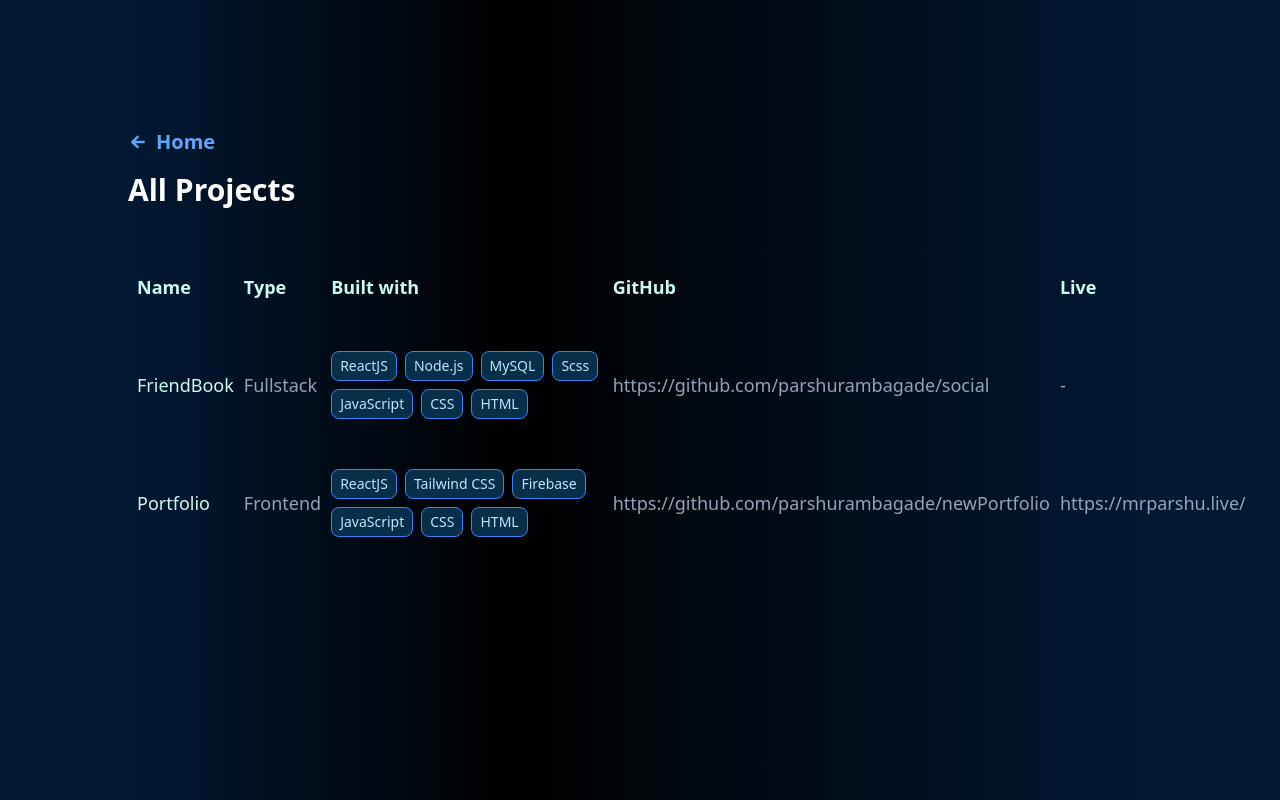
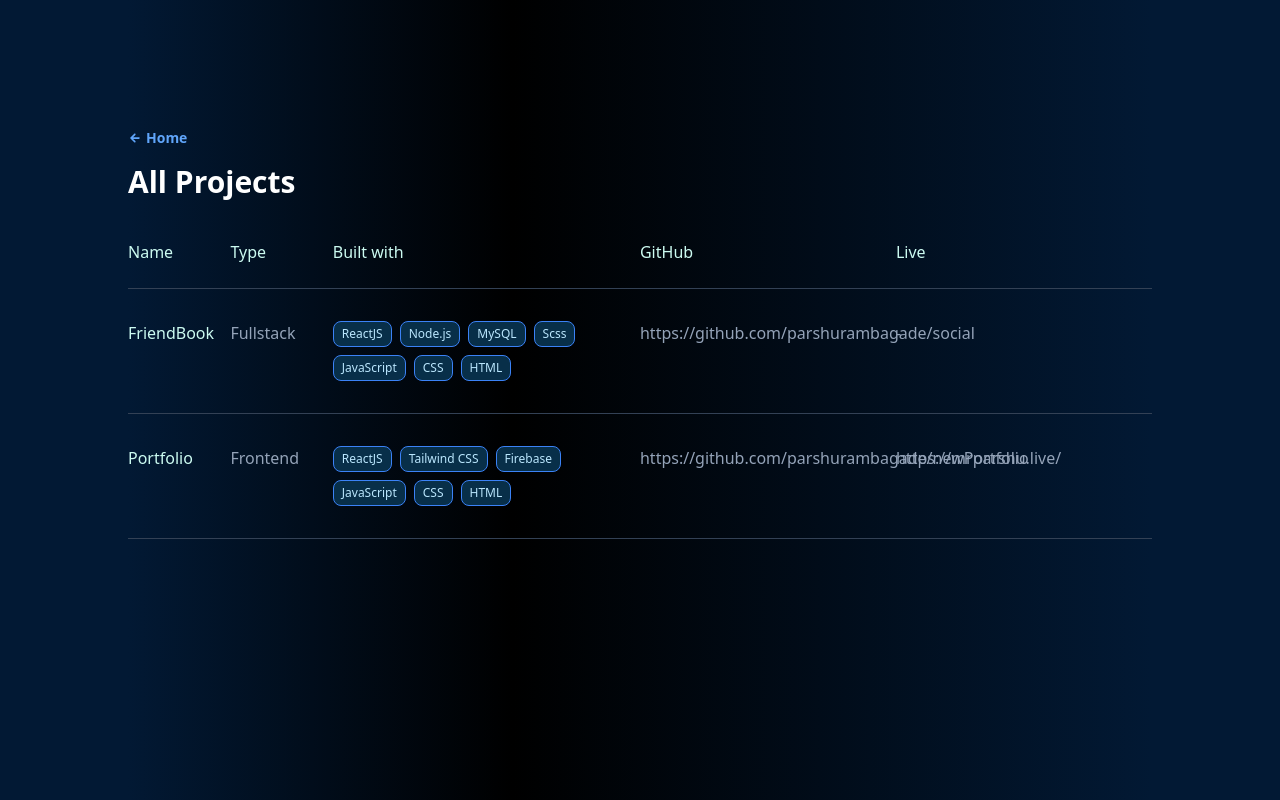
Before and after one commit to parshurambagade/newPortfolio, a React (Vite) app: page /all-projects in a window 1280 px wide. Built offline with nearby package versions, Linux system fonts and the light colour scheme.

Commit message:
finish writing mobile responsive styles

```diff
--- a/src/components/AllProjects.jsx
+++ b/src/components/AllProjects.jsx
@@ -1,37 +1,66 @@
 import { IoMdArrowRoundBack } from "react-icons/io";
-import { Link } from 'react-router-dom';
-import projects from "../assets/projects"
+import { FiArrowUpRight } from "react-icons/fi";
+import { Link } from "react-router-dom";
+import projects from "../assets/projects";
 
 const AllProjects = () => {
   return (
-    <div className="bg-gradient-to-r from-[#021934] from-10% via-black via-40% to-[#021934] to-90% h-[100vh] p-32  text-slate-400">
-        <Link to="/" className='text-blue-400 font-bold text-xl hover:text-blue-200 flex items-center gap-2'><span><IoMdArrowRoundBack /></span> <span>Home</span></Link>
-        <h1 className="text-3xl my-4 text-white font-bold">All Projects</h1>
+    <div className="xs:min-h-[100vh] xs:w-[100vw] xs:py-12 xs:px-6 bg-gradient-to-r from-[#021934] from-10% via-black via-40% to-[#021934] to-90% h-[100vh] p-32  text-slate-400">
+      <Link
+        to="/"
+        className="xs:text-sm xs:gap-1 text-blue-400 font-bold text-sm  hover:text-blue-200 flex items-center gap-1 "
+      >
+        <span>
+          <IoMdArrowRoundBack />
+        </span>{" "}
+        <span>Home</span>
+      </Link>
+      <h1 className="xs:text-lg text-3xl my-4 text-white font-bold">
+        All Projects
+      </h1>
 
-        <table className="border-separate border-spacing-x-2 border-spacing-y-12 pl-0  w-[90vw] text-lg">
-            <thead className="text-left border-b w-full">
-                <tr className="text-teal-100 border-b w-full font-extralight">
-                <th>Name</th>
-                <th>Type</th>
-                <th className="w-[30%]">Built with</th>
-                <th>GitHub</th>
-                <th>Live</th>
-                </tr>
-            </thead>
-            <tbody className="w-full">
-                {projects.data.map(project => (
-                    <tr key={project.id} className="border-b w-full">
-                        <td  className="w-[7%] text-teal-100">{project.title}</td>
-                        <td className="w-[7%]">{project.type}</td>
-                        <td className="flex flex-wrap gap-2 w-[100%]">{project.techstack.map((tech,i) => (<span key={i} className="border border-blue-500 bg-sky-950 text-sky-200 px-2 py-1 text-sm rounded-lg">{tech}</span>))}</td>
-                        <td className="w-[20%] text-wrap"><a href={project.codeUrl}>{project.codeUrl}</a></td>
-                        <td className="w-[20%] text-wrap"><a href={project.liveUrl ? project.liveUrl : "/"}>{project.liveUrl ? project.liveUrl : "-"}</a></td>
-                    </tr>
+      <div className="xs:text-sm flex flex-col w-full">
+        <div className="flex text-left border-b text-teal-100 border-slate-700 py-6 w-full">
+          <div className="xs:w-[30%]  w-[10%]">Name</div>
+          <div className="xs:w-[20%] xs:px-2 w-[10%]">Type</div>
+          <div className="xs:hidden w-[30%]">Built with</div>
+          <div className="xs:hidden w-[25%]">GitHub</div>
+          <div className="xs:hidden  w-[25%]">Live</div>
+          <div className="xs:flex xs:w-[50%] px-8 hidden ">Links</div>
+        </div>
+        <div className="w-full">
+          {projects.data.map((project) => (
+            <div key={project.id} className="flex border-slate-700 py-8  border-b w-full">
+              <div className="xs:w-[30%] w-[10%]  text-teal-100">{project.title}</div>
+              <div className="xs:w-[20%] xs:px-2 w-[10%]">{project.type}</div>
+              <div className="xs:hidden flex flex-wrap gap-2 w-[30%]">
+                {project.techstack.map((tech, i) => (
+                  <span
+                    key={i}
+                    className="border border-blue-500 bg-sky-950 text-sky-200 px-2 py-1 text-xs rounded-lg"
+                  >
+                    {tech}
+                  </span>
                 ))}
-            </tbody>
-        </table>
+              </div>
+              <div className="xs:hidden xs:text-wrap w-[25%] text-wrap">
+                <a href={project.codeUrl}>{project.codeUrl}</a>
+              </div>
+              <div className="xs:hidden w-[25%] text-wrap">
+                <a href={project.liveUrl ? project.liveUrl : "/"}>
+                  {project.liveUrl ? project.liveUrl : "-"}
+                </a>
+              </div>
+              <div className="xs:flex gap-8 px-8 xs:w-[50%] hidden" >
+              <a href={project.codeUrl} className="flex justify-center items-center"><span>GitHub</span><span><FiArrowUpRight /></span> </a>
+              <a href={project.liveUrl ? project.liveUrl : "/"} className="flex justify-center items-center"><span>Live</span><span><FiArrowUpRight /></span>  </a>
+              </div>
+            </div>
+          ))}
+        </div>
+      </div>
     </div>
-  )
-}
+  );
+};
 
-export default AllProjects
+export default AllProjects;
--- a/src/components/CTA.jsx
+++ b/src/components/CTA.jsx
@@ -5,9 +5,9 @@ const resume = "https://bit.ly/parshuram-resume";
 
 const CTA = () => {
   return (
-    <div className='xs:flex lg:flex lg:gap-10 xl:flex xl:gap-10 xs:w-full xs:flex-wrap   xs:gap-4 xl:w-full'>
-        <a href={resume} id="downloadCv" className='xs:p-2 xs:text-sm xs:w-full lg:w-max xl:w-max border border-blue-400 lg:p-4 xl:p-4 rounded-lg text-blue-400 lg:text-xl hover:bg-blue-300 transition duration-500 hover:text-slate-900'>Download CV</a>
-        <a href='mailto:parshuram.bagade@outlook.com' className='xs:p-2 xs:text-sm xs:w-full lg:w-max xl:w-max bg-blue-400 lg:p-4 xl:p-4 rounded-lg text-slate-900 lg:text-xl hover:bg-blue-300 transition duration-100' id="letsTalk">Let's Talk</a>
+    <div className='xs:flex xs:w-9/12 xs:flex-col xs:justify-center xs:items-center xs:flex-wrap lg:flex lg:gap-10 xl:flex xl:gap-10   xs:gap-4 xl:w-full'>
+        <a href={resume} id="downloadCv" className='xs:p-2 xs:w-full xs:text-sm  lg:w-6/12 xs:px-4 xl:w-max border border-blue-400 lg:p-4 xl:p-4 lg:rounded-lg text-blue-400 lg:text-xl hover:bg-blue-300 transition duration-500 hover:text-slate-900'>Download CV</a>
+        <a href='mailto:parshuram.bagade@outlook.com' className='xs:p-2 xs:w-full xs:px-4 xs:text-sm  lg:w-max xl:w-max bg-blue-400 lg:p-4 xl:p-4 lg:rounded-lg text-slate-900 lg:text-xl hover:bg-blue-300 transition duration-100' id="letsTalk">Let's Talk</a>
     </div>
   )
 }
--- a/src/components/Container.jsx
+++ b/src/components/Container.jsx
@@ -8,15 +8,15 @@ import MobileNav from './MobileNav'
 
 const Container = () => {
   return (
-    <div className="lg:flex xl:flex xl:flex-wrap bg-gradient-to-r from-[#021934] from-10% via-black via-40% to-[#021934] to-90%  text-slate-400 xs:px-12 xl:w-[100vw] lg:w-[100vw] xs:w-[100vw]">
+    <div className="flex xs:px-4 xs:flex-col xs:pb-28 xl:flex-wrap bg-gradient-to-r from-[#021934] from-10% via-black via-40% to-[#021934] to-90%  text-slate-400 xl:w-[100vw] lg:w-[100vw] xs:w-full xs:overflow-auto">
     <div className="hidden">
       <MobileNav />
     </div>
-    <div id="home" className='lg:w-[40%] xs:w-[100vw] xl:w-[40%]  lg:z-10 xl:z-10'>
+    <div id="home" className='lg:w-[40%] xs:w-full xl:w-[40%]  lg:z-10 xl:z-10'>
       <Home />
     </div>
-    <div id='container' className="w-3/5  ">
-        <div className="about-div">
+    <div id='container' className="xs:w-full w-3/5  ">
+        <div className="about-div ">
         <About />
         </div>
         <div className="skills-div">
--- a/src/components/Home.jsx
+++ b/src/components/Home.jsx
@@ -2,19 +2,20 @@ import { Typewriter } from 'react-simple-typewriter'
 import CTA from './CTA'
 import HomeSocials from './HomeSocials'
 import {useState} from 'react';
+import MobileNav from './MobileNav';
 
 const Home = () => {
 
   const [activeNav, setActiveNav] = useState("#about");
 
   return (
-    <section id="home" className="xs:text-center lg:text-left xl:text-left xs:pt-48 xl:pt-28 xs:h-[100vh] xs:w-[100vw] xs:flex xs:flex-wrap lg:fixed xl:fixed xl:flex xl:flex-col xl:h-full lg:flex lg:flex-col  lg:h-full xs:justify-center lg:ml-20 xl:ml-20 lg:gap-28 xl:gap-28">
-    <div className='flex flex-col gap-7'>
-      <div className="font-bold flex gap-4 flex-col">
-        <h5 className="xs:text-xl lg:text-3xl xl:text-3xl">Hey👋 I am</h5>
-        <h2 className="xs:text-3xl lg:text-6xl xl:text-6xl text-blue-400" >Parshuram Bagade</h2>
-        <div className='roles'>
-          <span id="heading-1" className="xs:text-xl lg:text-3xl xl:text-3xl text-white" >
+    <section id="home" className="xs:text-center  xs:px-2 xs:py-24 lg:text-left xl:text-left xl:pt-28 xs:h-max xs:w-full xs:flex xs:flex-col xs:gap-8 lg:fixed xl:fixed xl:flex xl:flex-col xl:h-full lg:flex lg:flex-col xs:p-0 lg:h-full xs:justify-center xs:items-center lg:ml-20 xl:ml-20   lg:gap-28 xl:gap-28">
+    <div className='flex flex-col gap-7 xs:gap-4 xs:h-max'>
+      <div className="font-bold flex xs:leading-8 xs:gap-2 gap-4 flex-col">
+        <h5 className="xs:text-lg lg:text-3xl xl:text-3xl">Hey👋 I am</h5>
+        <h2 className="xs:text-[2.5rem] xs:leading-10 lg:text-6xl xl:text-6xl text-blue-400" >Parshuram Bagade</h2>
+        <div className='roles xs:my-2 font-normal'>
+          <span id="heading-1" className="xs:text-lg lg:text-3xl xl:text-3xl text-white" >
             <Typewriter
               words={['Fullstack Developer', 'JavaScript Developer', 'Freelance Web Developer', 'ReactJS Developer', 'MERN Developer']}
               loop={true}
@@ -30,13 +31,16 @@ const Home = () => {
       </div>
 
       {/*CTA goes here*/}
-      <div className="xs:my-2 my-6">
+      <div className="xs:flex xs:justify-center xs:text-center xs:my-2 my-6">
         <CTA />
       </div>
     </div>
 
     {/* NAVBAR SECTION */}
-    <div className="text-xl">
+    <div className='xs:flex xs:w-full justify-center hidden'>
+      <MobileNav />
+    </div>
+    <div className="xs:hidden text-xl">
         <div className="flex flex-col gap-12 ">
           <a href="#about" onClick={()=>setActiveNav("#about")} className={activeNav === '#about' ? 'active text-white ' : 'hover:text-blue-300'}><span className={activeNav === "#about" ? "visible mr-4 tracking-widest" : "hidden"}>--------</span><span>About</span></a>
           <a href="#skills" onClick={()=>setActiveNav("#skills")} className={activeNav === '#skills' ? 'active text-white' : 'hover:text-blue-300'}><span className={activeNav === "#skills" ? "visible mr-4 tracking-widest" : "hidden"}>--------</span><span>Skills</span></a>
@@ -46,7 +50,7 @@ const Home = () => {
     </div>
 
       {/*Socials go here*/}
-      <div className="socials">
+      <div className="socials xs:w-full xs:flex xs:justify-center">
         <HomeSocials/>
       </div>
 
--- a/src/components/HomeSocials.jsx
+++ b/src/components/HomeSocials.jsx
@@ -1,11 +1,11 @@
 import React from 'react'
-import {BsLinkedin, BsInstagram, BsGithub, BsTwitterX} from 'react-icons/bs'
+import {BsLinkedin, BsGithub, BsTwitterX} from 'react-icons/bs'
 import {SiGmail} from 'react-icons/si'
 // import "../homeSocials/homeSocials.scss"
 
-const HeaderSocials = (props) => {
+const HeaderSocials = () => {
   return (
-    <div className='header-socials p-4 pl-0 flex gap-28  text-[2rem] '>
+    <div className='header-socials xs:w-9/12 xs:justify-center xs:gap-20 xs:flex-wrap p-4 xs:text-2xl flex gap-28  text-[2rem] '>
         <a href="https://www.linkedin.com/in/parshuram-bagade-77049725a/" target="_blank" className="hover:text-blue-400 transition duration-75"><BsLinkedin/></a>
         {/* <a href="https://www.instagram.com/musical_parshh/" target="_blank" className="hover:text-blue-400 transition duration-75"><BsInstagram/></a> */}
         <a href="https://github.com/parshurambagade/" target="_blank" className="hover:text-blue-400 transition duration-75"><BsGithub/></a>
--- a/src/components/Skills.jsx
+++ b/src/components/Skills.jsx
@@ -12,39 +12,39 @@ const Skills = () => {
     setShowSkills(e.target.id);
   }
   return (
-    <div id="skills" className="mr-20 pt-28">
+    <div id="skills" className="xs:mx-0 xs:py-8 xs:min-h-[100vh] mr-20 pt-28">
       <div className="font-bold text-center my-8 ">
-        <h2 className="text-4xl text-blue-400">My Skills</h2>
+        <h2 className="xs:text-3xl text-4xl text-blue-400">My Skills</h2>
       </div>
 
-      <div className="my-8 text-blue-400 border border-slate-700 py-16 px-20 rounded-lg  bg-slate-900">
+      <div className="xs:border-none xs:bg-transparent xs:px-0 xs:my-2 xs:py-2 my-8 text-blue-400 border border-slate-700 py-16 px-20 rounded-lg  bg-slate-900">
 
-      <div className="headings font-bold text-2xl mb-16 text-slate-500 flex justify-evenly">
+      <div className="headings xs:text-base xs:justify-between xs:my-1 font-bold text-2xl mb-16 text-slate-500 flex justify-evenly">
         <h4 className={`heading3 cursor-pointer hover:text-slate-400  ${showSkills == "frontend" && "text-blue-200 underline underline-offset-8"}`} id="frontend" onClick={handleShowSkill}>Frontend</h4>
         <h4 className={`heading3 cursor-pointer hover:text-slate-400  ${showSkills == "backend" && "text-blue-200 underline underline-offset-8"}`} id="backend" onClick={handleShowSkill}>Backend</h4>
         <h4 className={`heading3 cursor-pointer hover:text-slate-400  ${showSkills == "tools" && "text-blue-200 underline underline-offset-8"}`} id="tools" onClick={handleShowSkill}>Other Tools</h4>
       </div>
 
-        <div className={showSkills == "frontend" ? "flex flex-wrap w-full justify-evenly gap-12" : "hidden"}>
+        <div className={showSkills == "frontend" ? "xs:my-8 xs:gap-8 flex flex-wrap w-full justify-evenly gap-12" : "hidden"}>
           {skillsData.frontend && skillsData.frontend.map((skill,i) => {
             return (
-              <div key={i} className="flex flex-col border border-blue-400 p-8  rounded-lg justify-center items-center bg-transparent  shadow-lg shadow-blue-300  gap-2 hover:shadow-blue-300  hover:shadow-xl transition duration-200"><span className="text-5xl">{skill == "ReactJS" ? <FaReact /> : skill == "Tailwind CSS" ? <SiTailwindcss /> : skill == "Redux Toolkit" ? <SiRedux /> : skill == "Sass" ? <FaSass /> : skill == "BootStrap" ? <SiBootstrap /> : skill == "JavaScript" ? <SiJavascript /> : skill == "HTML" ? <FaHtml5 /> : skill == "CSS" ? <SiCss3 /> : "" }</span><span className="text-xl font-normal">{skill}</span></div>
+              <div key={i} className="xs:w-[40%] xs:p-4 xs:shadow-md xs:shadow-blue-600 flex flex-col border border-blue-400 p-8  rounded-lg justify-center items-center bg-transparent  shadow-lg shadow-blue-300  gap-2 hover:shadow-blue-300  hover:shadow-xl transition duration-200"><span className="xs:text-2xl text-5xl">{skill == "ReactJS" ? <FaReact /> : skill == "Tailwind CSS" ? <SiTailwindcss /> : skill == "Redux Toolkit" ? <SiRedux /> : skill == "Sass" ? <FaSass /> : skill == "BootStrap" ? <SiBootstrap /> : skill == "JavaScript" ? <SiJavascript /> : skill == "HTML" ? <FaHtml5 /> : skill == "CSS" ? <SiCss3 /> : "" }</span><span className="xs:text-sm text-xl font-normal xs:text-center">{skill}</span></div>
             )
           })}
         </div>
 
-        <div className={showSkills == "backend" ? "flex flex-wrap w-full justify-evenly gap-12" : "hidden"}>
+        <div className={showSkills == "backend" ? "xs:my-8 xs:gap-8 flex flex-wrap w-full justify-evenly gap-12" : "hidden"}>
           {skillsData.backend && skillsData.backend.map((skill,i) => {
             return (
-              <div key={i} className="flex flex-col border border-blue-400 p-8  rounded-lg justify-center items-center bg-transparent  shadow-lg shadow-blue-300  gap-2 hover:shadow-blue-300  hover:shadow-xl transition duration-200"><span className="text-5xl">{skill == "Node.js" ? <FaNode /> : skill == "Express.js" ? <SiExpress /> : skill == "MongoDB" ? <SiMongodb /> : skill == "MySQL" ? <SiMysql /> : skill == "Rest API" ? <TbApi /> : "" }</span><span className="text-xl font-normal">{skill}</span></div>
+              <div key={i} className="xs:w-[40%] xs:p-4 xs:shadow-md xs:shadow-blue-600 flex flex-col border border-blue-400 p-8  rounded-lg justify-center items-center bg-transparent  shadow-lg shadow-blue-300  gap-2 hover:shadow-blue-300  hover:shadow-xl transition duration-200"><span className="xs:text-3xl text-5xl">{skill == "Node.js" ? <FaNode /> : skill == "Express.js" ? <SiExpress /> : skill == "MongoDB" ? <SiMongodb /> : skill == "MySQL" ? <SiMysql /> : skill == "Rest API" ? <TbApi /> : "" }</span><span className="xs:text-sm text-xl font-normal xs:text-center">{skill}</span></div>
             )
           })}
         </div>
 
-        <div className={showSkills == "tools" ? "flex flex-wrap w-full justify-evenly gap-12" : "hidden"}>
+        <div className={showSkills == "tools" ? "xs:my-8 xs:gap-8 flex flex-wrap w-full justify-evenly gap-12" : "hidden"}>
           {skillsData.tools && skillsData.tools.map((skill,i) => {
             return (
-              <div key={i} className="flex flex-col border border-blue-400 p-8  rounded-lg justify-center items-center bg-transparent  shadow-lg shadow-blue-300  gap-2 hover:shadow-blue-300  hover:shadow-xl transition duration-200"><span className="text-5xl">{skill == "VS Code" ? <SiVisualstudiocode /> : skill == "Git and GitHub" ? <FaGithub /> : skill == "Postman" ? <SiPostman /> : skill == "Chrome DevTools" ? <FaChrome /> : skill == "Firebase" ? <SiFirebase /> : skill == "Linux" ? <FaLinux /> : skill == "NPM" ? <SiNpm /> : skill.startsWith("Jest") ? <SiJest /> : ""}</span><span className="text-xl font-normal">{skill}</span></div>
+              <div key={i} className="xs:w-[40%] xs:p-4 xs:shadow-md xs:shadow-blue-600 flex flex-col border border-blue-400 p-8  rounded-lg justify-center items-center bg-transparent  shadow-lg shadow-blue-300  gap-2 hover:shadow-blue-300  hover:shadow-xl transition duration-200"><span className="xs:text-2xl text-5xl">{skill == "VS Code" ? <SiVisualstudiocode /> : skill == "Git and GitHub" ? <FaGithub /> : skill == "Postman" ? <SiPostman /> : skill == "Chrome DevTools" ? <FaChrome /> : skill == "Firebase" ? <SiFirebase /> : skill == "Linux" ? <FaLinux /> : skill == "NPM" ? <SiNpm /> : skill.startsWith("Jest") ? <SiJest /> : ""}</span><span className="xs:text-sm xs:text-center text-xl font-normal">{skill}</span></div>
             )
           })}
         </div>
```
Also changed, not shown: src/components/About.jsx (+5 -5 lines), src/components/MobileNav.jsx (+8 -8 lines), src/components/ProjectInfo.jsx (+12 -12 lines), src/components/Projects.jsx (+5 -5 lines).
